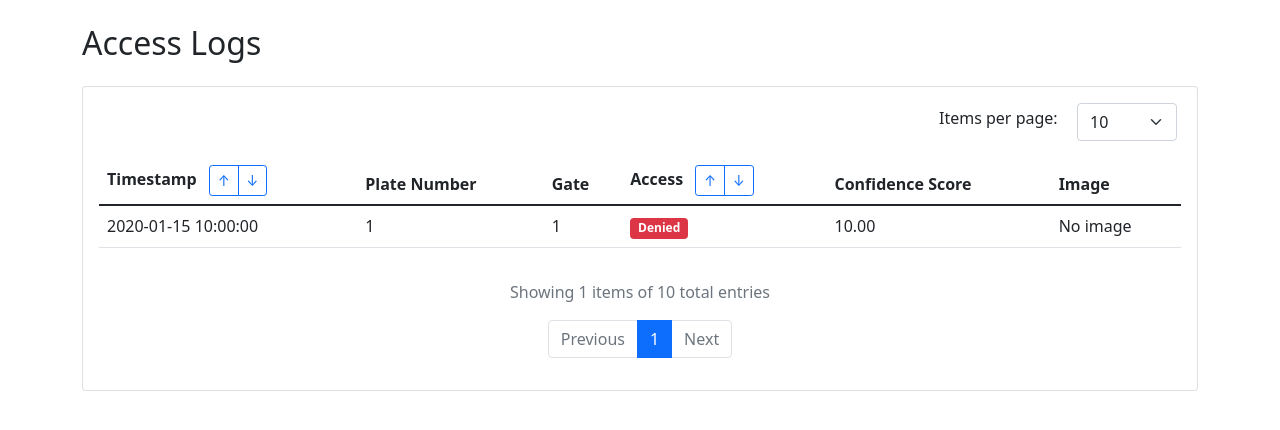
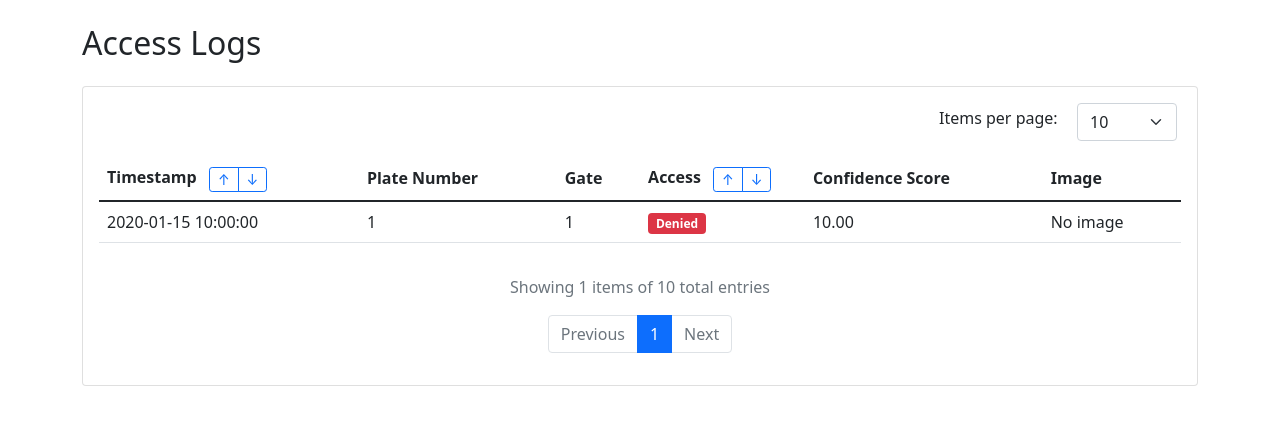
Before and after one commit to alvarodcastro/CriticalIoTVehicleAccessSystem, a Flask app: template app/templates/main/access_logs.html in a window 1280 px wide. Shown: the top 430 px of the page. Run offline with Flask 3, Linux system fonts and the light colour scheme; the template is opened without the code that fills it: most values are stand-ins (such as "Sample title", 1, 10 or a date in 2020); parts of the project's set-up code (start-up, migrations or seed data) failed here and were passed over; some libraries are stand-ins or nearby versions.

Commit message:
Enhance access logs table layout by adding sorting button styles and vertical alignment for headers

```diff
--- a/app/templates/main/access_logs.html
+++ b/app/templates/main/access_logs.html
@@ -1,6 +1,23 @@
 {% extends "base.html" %}
 
 {% block content %}
+<style>
+    .sorting-btns {
+        width: 25px;
+        height: 25px;
+    }
+
+    .sorting-btns button {
+        display: flex;
+        align-items: center;
+        justify-content: center;
+    }
+
+    .vertical-middle {
+        vertical-align: middle;
+    }
+</style>
+
 <h2>Access Logs</h2>
 
 <div class="card mt-4">
@@ -21,7 +38,7 @@
                     <tr>
                         <th>
                             Timestamp
-                            <div class="btn-group btn-group-sm ms-2">
+                            <div class="btn-group btn-group-sm ms-2 sorting-btns">
                                 <button onclick="updateParams('sort', 'timestamp', 'asc')"
                                     class="btn btn-outline-primary btn-sm {% if request.args.get('sort') == 'timestamp' and request.args.get('order') == 'asc' %}active{% endif %}">
                                     ↑
@@ -32,11 +49,11 @@
                                 </button>
                             </div>
                         </th>
-                        <th>Plate Number</th>
-                        <th>Gate</th>
+                        <th class="vertical-middle">Plate Number</th>
+                        <th class="vertical-middle">Gate</th>
                         <th>
                             Access
-                            <div class="btn-group btn-group-sm ms-2">
+                            <div class="btn-group btn-group-sm ms-2 sorting-btns">
                                 <button onclick="updateParams('sort', 'access_granted', 'asc')"
                                     class="btn btn-outline-primary btn-sm {% if request.args.get('sort') == 'access_granted' and request.args.get('order') == 'asc' %}active{% endif %}">
                                     ↑
@@ -47,8 +64,8 @@
                                 </button>
                             </div>
                         </th>
-                        <th>Confidence Score</th>
-                        <th>Image</th>
+                        <th class="vertical-middle">Confidence Score</th>
+                        <th class="vertical-middle">Image</th>
                     </tr>
                 </thead>
                 <tbody>
```
